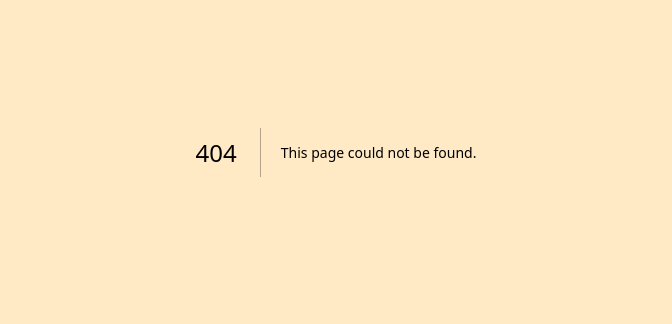
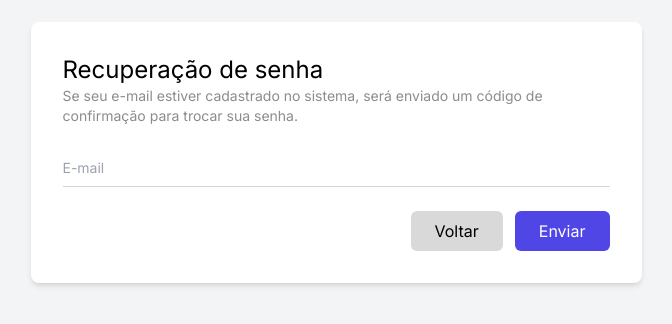
Before and after one commit to IanVictorAndrade/tcc-livraria-front, a Next.js app: page /enviaToken in a window 1280 px wide. Before the commit this address had no page. Shown: the part 248-572 px from the top of the page, without its empty margins (304-976 px from the left). Built offline with nearby package versions, Linux system fonts and the light colour scheme.

Commit message:
feat: tela de enviar token no e-mail do usuário

```diff
--- /dev/null
+++ b/src/app/(app)/enviaToken/page.tsx
@@ -0,0 +1,50 @@
+"use client";
+import React, { useState } from "react";
+
+export default function EnviaToken() {
+    const [email, setEmail] = useState('');
+
+    const handleSubmit = async (e: React.FormEvent) => {
+        e.preventDefault();
+        console.log(email);
+    }
+
+    return (
+        <div className="flex items-center justify-center min-h-screen bg-gray-100">
+            <div className="bg-white p-8 rounded-lg shadow-md w-[611px]">
+                <div className="mb-6">
+                    <h1 className="text-2xl text-black text-left">Recuperação de senha</h1>
+                    <p className="text-sm text-[#8B8C8D]">
+                        Se seu e-mail estiver cadastrado no sistema, será enviado um código de confirmação para trocar sua senha.
+                    </p>
+                </div>
+                <form onSubmit={handleSubmit} className="space-y-6">
+                    <div>
+                        <input
+                            type="email"
+                            value={email}
+                            onChange={(e) => setEmail(e.target.value)}
+                            className="mt-1 block w-full px-0 py-2 border-b border-gray-300 text-black placeholder-gray-400 focus:outline-none focus:ring-0 focus:border-black sm:text-sm"
+                            placeholder="E-mail"
+                            required
+                        />
+                    </div>
+                    <div className="flex gap-[12px] justify-end">
+                        <a
+                            href="/"
+                            className="py-2 px-6 bg-[#D9D9D9] text-black rounded-md hover:bg-[#BEBEBE] focus:outline-none focus:ring-2 focus:ring-indigo-500 focus:ring-offset-2 transition duration-150 ease-in-out"
+                        >
+                            Voltar
+                        </a>
+                        <button
+                            type="submit"
+                            className="py-2 px-6 bg-indigo-600 text-white rounded-md hover:bg-indigo-700 focus:outline-none focus:ring-2 focus:ring-indigo-500 focus:ring-offset-2 transition duration-150 ease-in-out"
+                        >
+                            Enviar
+                        </button>
+                    </div>
+                </form>
+            </div>
+        </div>
+    );
+}
--- a/src/app/(app)/gerenciaUsuario/page.tsx
+++ b/src/app/(app)/gerenciaUsuario/page.tsx
@@ -4,28 +4,22 @@ import api from "@/services/api";
 import {toast} from "sonner";
 import {useAuth} from "@/contexts/AuthContext";
 import Navbar from "@/components/Navbar";
-import {UsuarioProps, UsuarioPropsCadastro} from "../../../@types/utils/UsuarioProps";
+import {UsuarioProps, UsuarioPropsCadastro} from "@/@types/utils/UsuarioProps";
 
 
 export default function GerenciaUsuario() {
     const { token } = useAuth();
     const [usuarios, setUsuarios] = useState<Array<UsuarioProps>>([]);
-    const [usuario, setUsuario] = useState<Omit<UsuarioProps, 'id'>>({
-        nome: '',
-        email: '',
-        senha: '',
-        cpf: '',
-        role: [{ id: 1, nome: "Administrador" }],
-    });
     const [usuarioCadastro, setUsuarioCadastro] = useState<Omit<UsuarioPropsCadastro, 'id'>>({
         nome: '',
         email: '',
         senha: '',
         cpf: '',
-        role: '',
+        role: 'ROLE_ADMIN',
     });
     const [isEditMode, setIsEditMode] = useState<boolean>(false);
     const [editingUserId, setEditingUserId] = useState<number | null>(null);
+    const [isFormValid, setIsFormValid] = useState<boolean>(false);
 
     useEffect(() => {
         listaUsuarios();
@@ -65,6 +59,12 @@ export default function GerenciaUsuario() {
             ...usuarioCadastro,
             [name]: value,
         });
+
+        if (name === 'cpf') {
+            if (isCpfValid(value)) {
+                setIsFormValid(true);
+            }
+        }
     };
 
     const handleRoleChange = (e: React.ChangeEvent<HTMLSelectElement>) => {
@@ -103,8 +103,19 @@ export default function GerenciaUsuario() {
         }
     };
 
+    const isCpfValid = (cpf: string) => {
+        const cpfNovo = cpf.replace(/\D/g, '');
+        return cpfNovo.length === 11;
+    }
+
+
+
     const handleSubmit = async (e: React.FormEvent) => {
         e.preventDefault();
+        if (!isFormValid) {
+            toast.error('CPF inválido');
+            return;
+        }
         try {
             if (isEditMode && editingUserId) {
                 // Editar o Usuário
--- /dev/null
+++ b/src/app/(app)/trocaSenha/page.tsx
@@ -0,0 +1,9 @@
+export default function TrocaSenha() {
+    return (
+        <>
+            <div>
+                <h1>Em construção</h1>
+            </div>
+        </>
+    )
+}
--- a/src/app/page.tsx
+++ b/src/app/page.tsx
@@ -39,12 +39,20 @@ export default function LoginPage() {
                             required
                         />
                     </div>
-                    <button
-                        type="submit"
-                        className="w-full py-2 px-4 bg-indigo-600 text-white font-semibold rounded-md hover:bg-indigo-700 focus:outline-none focus:ring-2 focus:ring-indigo-500 focus:ring-offset-2 transition duration-150 ease-in-out"
-                    >
-                        Entrar
-                    </button>
+                    <div className="flex gap-3">
+                        <button
+                            type="submit"
+                            className="max-w-md py-2 px-4 bg-indigo-600 text-white font-semibold rounded-md hover:bg-indigo-700 focus:outline-none focus:ring-2 focus:ring-indigo-500 focus:ring-offset-2 transition duration-150 ease-in-out"
+                        >
+                            Entrar
+                        </button>
+                        <a
+                            href="/enviaToken"
+                            className="max-w-md py-2 px-4 bg-indigo-600 text-white font-semibold rounded-md hover:bg-indigo-700 focus:outline-none focus:ring-2 focus:ring-indigo-500 focus:ring-offset-2 transition duration-150 ease-in-out"
+                        >
+                            Esqueci minha senha
+                        </a>
+                    </div>
                 </form>
             </div>
         </div>
```
